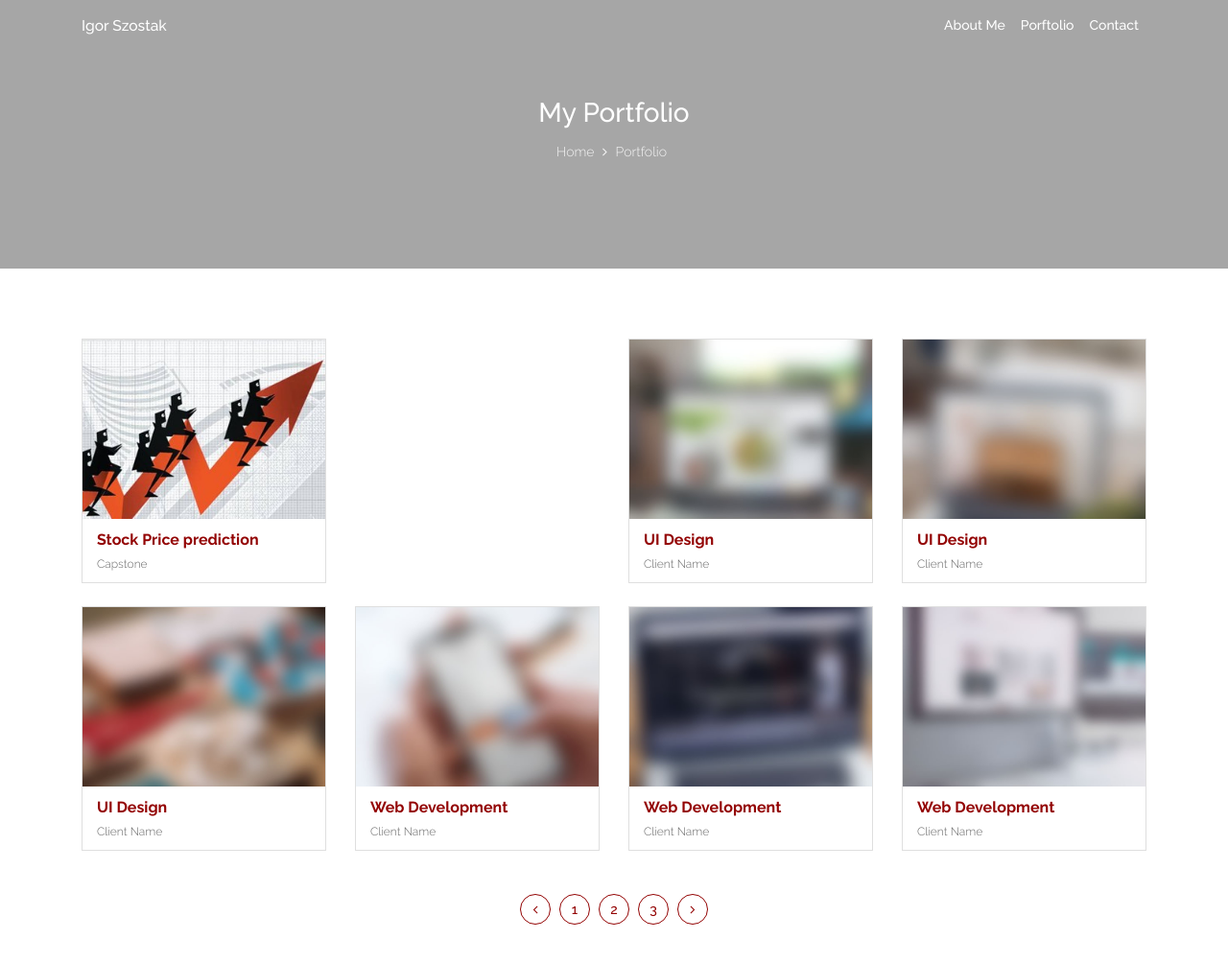
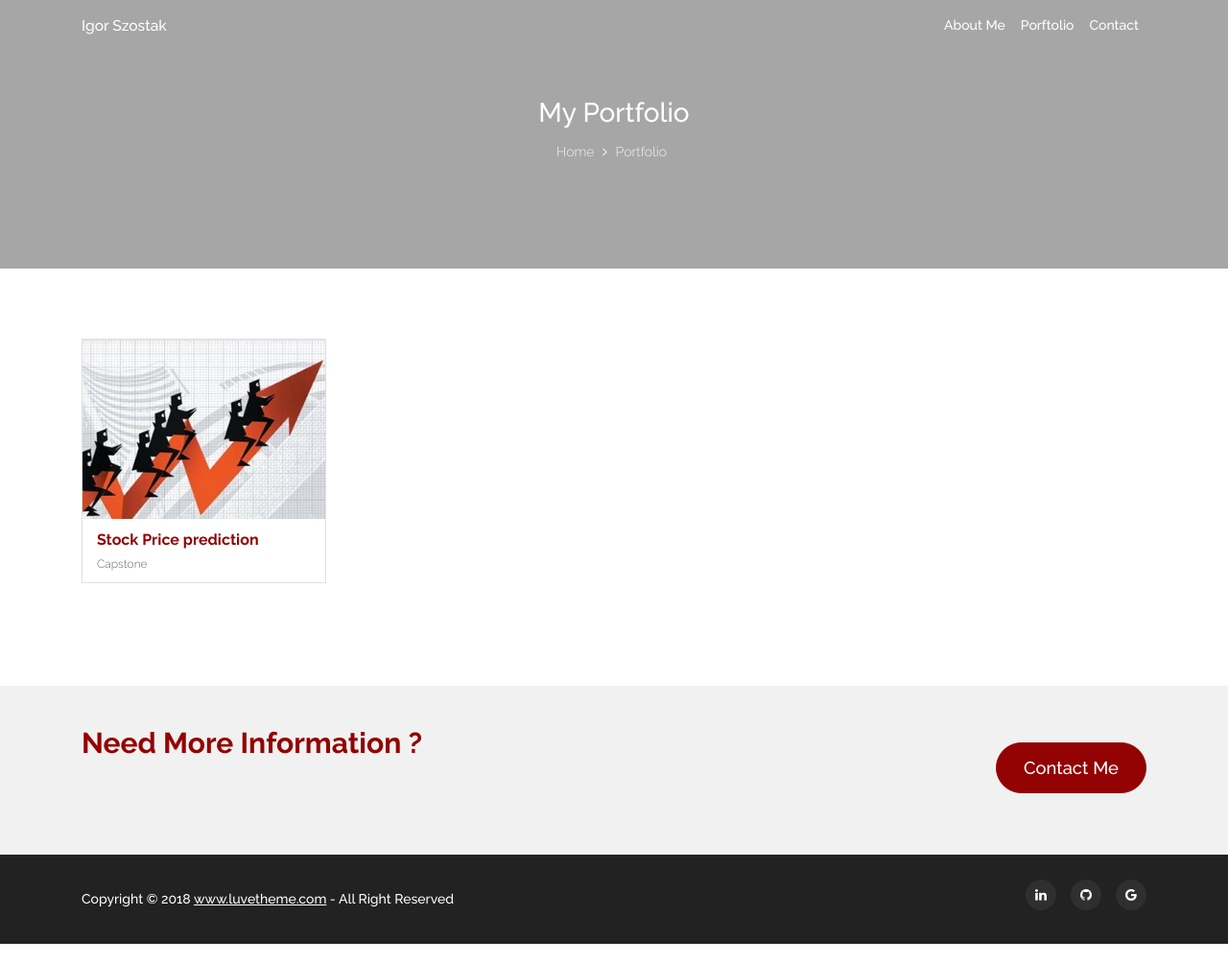
Before and after one commit to bliskonieba/bliskonieba.github.io, a plain HTML site: page personal-portfolio-grid.html in a window 1280 px wide. Shown: the top 1004 px of the page at 96% size. Drawn offline with Linux system fonts and the light colour scheme.

Commit message:
Initial commit

```diff
--- a/personal-portfolio-grid.html
+++ b/personal-portfolio-grid.html
@@ -159,7 +159,7 @@
 					</div>
 					<div class="col-md-3">
                         <!-- Start Portfolio Item -->
-						<div class="portfolio-item">
+						<!-- <div class="portfolio-item">
 							<div class="card">
 								<div class="card-img-top">
 									<img src="./assets/images/portfolio/portfolio-3.jpg"  alt="Your Project Name" />
@@ -172,12 +172,12 @@
 									<div class="card-subtitle">Client Name</div>
 								</div>
 							</div>
-						</div>
+						</div> -->
                         <!-- End Portfolio Item -->
 					</div>
                     <div class="col-md-3">
                         <!-- Start Portfolio Item -->
-						<div class="portfolio-item">
+						<!-- <div class="portfolio-item">
 							<div class="card">
 								<div class="card-img-top">
 									<img src="./assets/images/portfolio/portfolio-4.jpg"  alt="Your Project Name" />
@@ -190,12 +190,12 @@
 									<div class="card-subtitle">Client Name</div>
 								</div>
 							</div>
-						</div>
+						</div> -->
                         <!-- End Portfolio Item -->
 					</div>
                     <div class="col-md-3">
                         <!-- Start Portfolio Item -->
-						<div class="portfolio-item">
+						<!-- <div class="portfolio-item">
 							<div class="card">
 								<div class="card-img-top">
 									<img src="./assets/images/portfolio/portfolio-5.jpg"  alt="Your Project Name" />
@@ -208,12 +208,12 @@
 									<div class="card-subtitle">Client Name</div>
 								</div>
 							</div>
-						</div>
+						</div> -->
                         <!-- End Portfolio Item -->
 					</div>
 					<div class="col-md-3">
                         <!-- Start Portfolio Item -->
-						<div class="portfolio-item">
+						<!-- <div class="portfolio-item">
 							<div class="card">
 								<div class="card-img-top">
 									<img src="./assets/images/portfolio/portfolio-6.jpg"  alt="Your Project Name" />
@@ -226,12 +226,12 @@
 									<div class="card-subtitle">Client Name</div>
 								</div>
 							</div>
-						</div>
+						</div> -->
                         <!-- End Portfolio Item -->
 					</div>
 					<div class="col-md-3">
                         <!-- Start Portfolio Item -->
-						<div class="portfolio-item">
+						<!-- <div class="portfolio-item">
 							<div class="card">
 								<div class="card-img-top">
 									<img src="./assets/images/portfolio/portfolio-7.jpg"  alt="Your Project Name" />
@@ -244,12 +244,12 @@
 									<div class="card-subtitle">Client Name</div>
 								</div>
 							</div>
-						</div>
+						</div> -->
                         <!-- End Portfolio Item -->
 					</div>
 					<div class="col-md-3">
                         <!-- Start Portfolio Item -->
-						<div class="portfolio-item">
+						<!-- <div class="portfolio-item">
 							<div class="card">
 								<div class="card-img-top">
 									<img src="./assets/images/portfolio/portfolio-8.jpg"  alt="Your Project Name" />
@@ -262,12 +262,12 @@
 									<div class="card-subtitle">Client Name</div>
 								</div>
 							</div>
-						</div>
+						</div> -->
                         <!-- End Portfolio Item -->
 					</div>
 				</div>
 				<!--  Start Pagination -->
-				<div id="pagination">
+				<!-- <div id="pagination">
 					 <ul class="pagination justify-content-center">
 					  <li class="page-item"><a class="page-link" href="#"><i class="fa fa-angle-left"></i></a></li>
 					  <li class="page-item"><a class="page-link" href="#">1</a></li>
@@ -275,7 +275,7 @@
 					  <li class="page-item"><a class="page-link" href="#">3</a></li>
 					  <li class="page-item"><a class="page-link" href="#"><i class="fa fa-angle-right"></i></a></li>
 					</ul>
-				</div>
+				</div> -->
 				<!--  End Pagination -->
 			</div>
 		</div>
```
